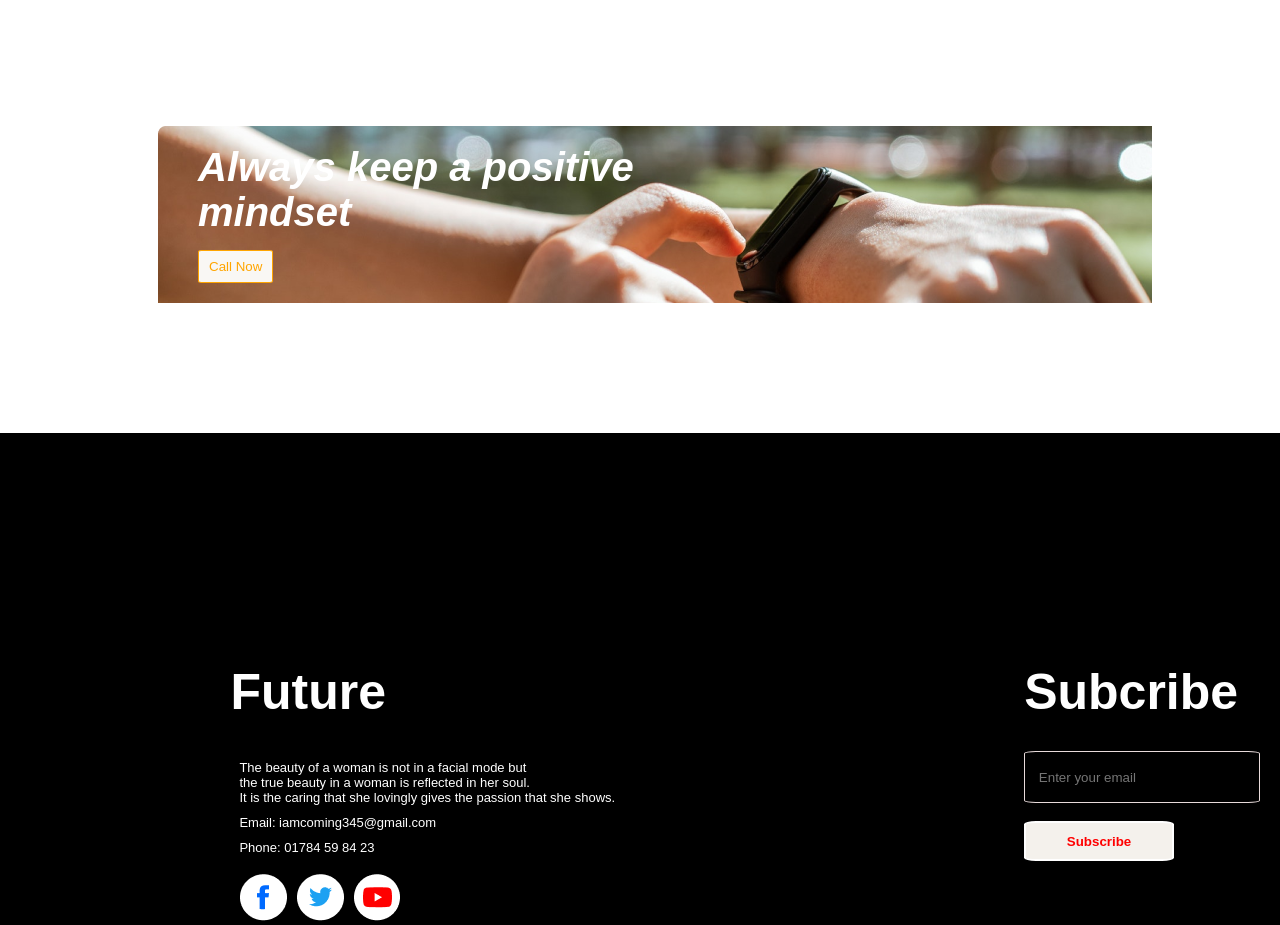
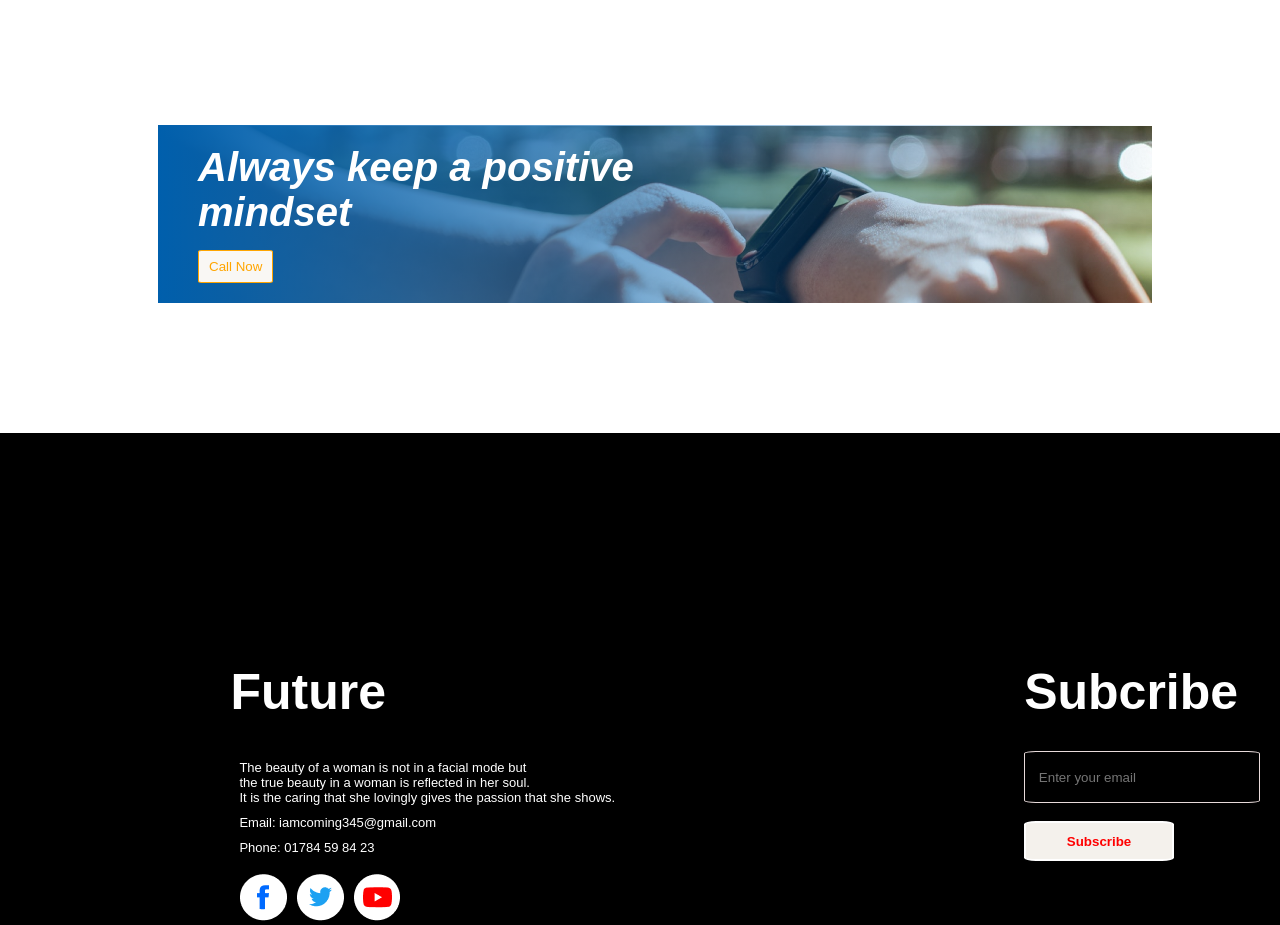
Before and after one commit to shawon33/assienment-shawan-, a plain HTML site: page index.html in a window 1280 px wide. Shown: the part 2180-3105 px from the top of the page. Drawn offline with Linux system fonts and the light colour scheme.

Commit message:
first commit

```diff
--- a/style.css
+++ b/style.css
@@ -107,7 +107,7 @@ section .container{
 
 .section3 div{
     width: 100%;
-    background-image: url(images/watch.png);
+    background-image:  linear-gradient(90deg, #005FAC 0%, rgba(0, 95, 172, 0) 100%),url(images/watch.png);
     background-repeat: no-repeat;
     padding: 20px;
     margin: 50px auto;
```
Also changed, not shown: index.html (+9 -3 lines).
